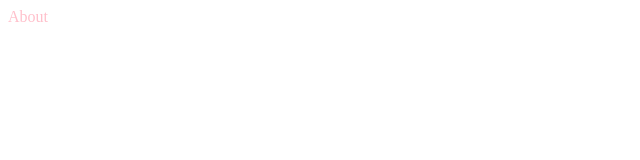
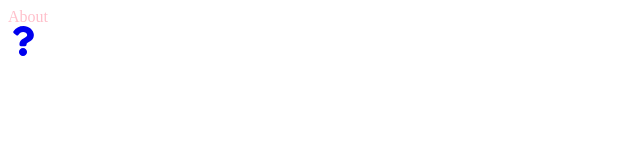
Before and after one commit to oscar-ct/react-practice, a React (Create React App) app: page /about in a window 1280 px wide. Shown: the top 160 px of the page, without its empty margins (0-640 px from the left). Built offline with nearby package versions, Linux system fonts and the light colour scheme.

Commit message:
feat: created new component with link from react router dom, praticed using the query params and hash props

```diff
--- a/src/App.js
+++ b/src/App.js
@@ -6,6 +6,7 @@ import FeedbackStats from "./components/FeedbackStats";
 import FeedbackForm from "./components/FeedbackForm";
 import {BrowserRouter as Router, Route, Routes} from "react-router-dom";
 import About from "./components/pages/About";
+import AboutIconLink from "./components/AboutIconLink";
 
 
 function App() {
@@ -90,7 +91,10 @@ function App() {
                 <Route path="/about" element={<About/>}>
 
                 </Route>
+
+
             </Routes>
+            <AboutIconLink />
         </Router>
     )
 }
--- /dev/null
+++ b/src/components/AboutIconLink.jsx
@@ -0,0 +1,26 @@
+import {FaQuestion} from "react-icons/fa";
+import {Link} from "react-router-dom"
+
+function AboutIconLink() {
+    return (
+        <div className="about-link">
+            {/*<a href="/about">*/}
+
+            {/*<Link to="/about">*/}
+            {/*    <FaQuestion size={30}/>*/}
+            {/*</Link>*/}
+
+            <Link to={{
+                pathname: "/about",
+                search: "?sort=name",
+                hash: "#hello"
+            }}>
+                <FaQuestion size={30}/>
+            </Link>
+
+            {/*</a>*/}
+        </div>
+    )
+}
+
+export default AboutIconLink
```
